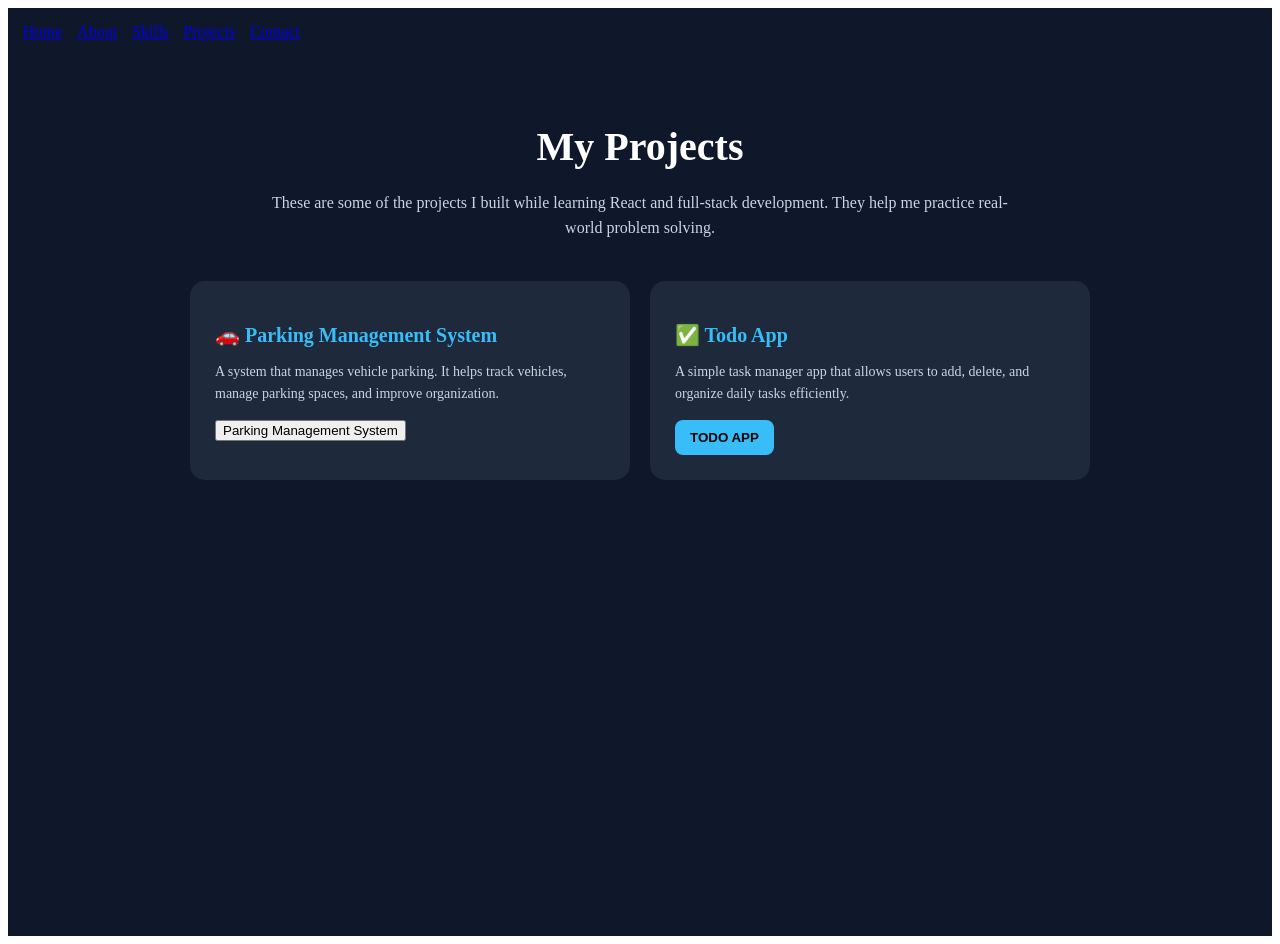
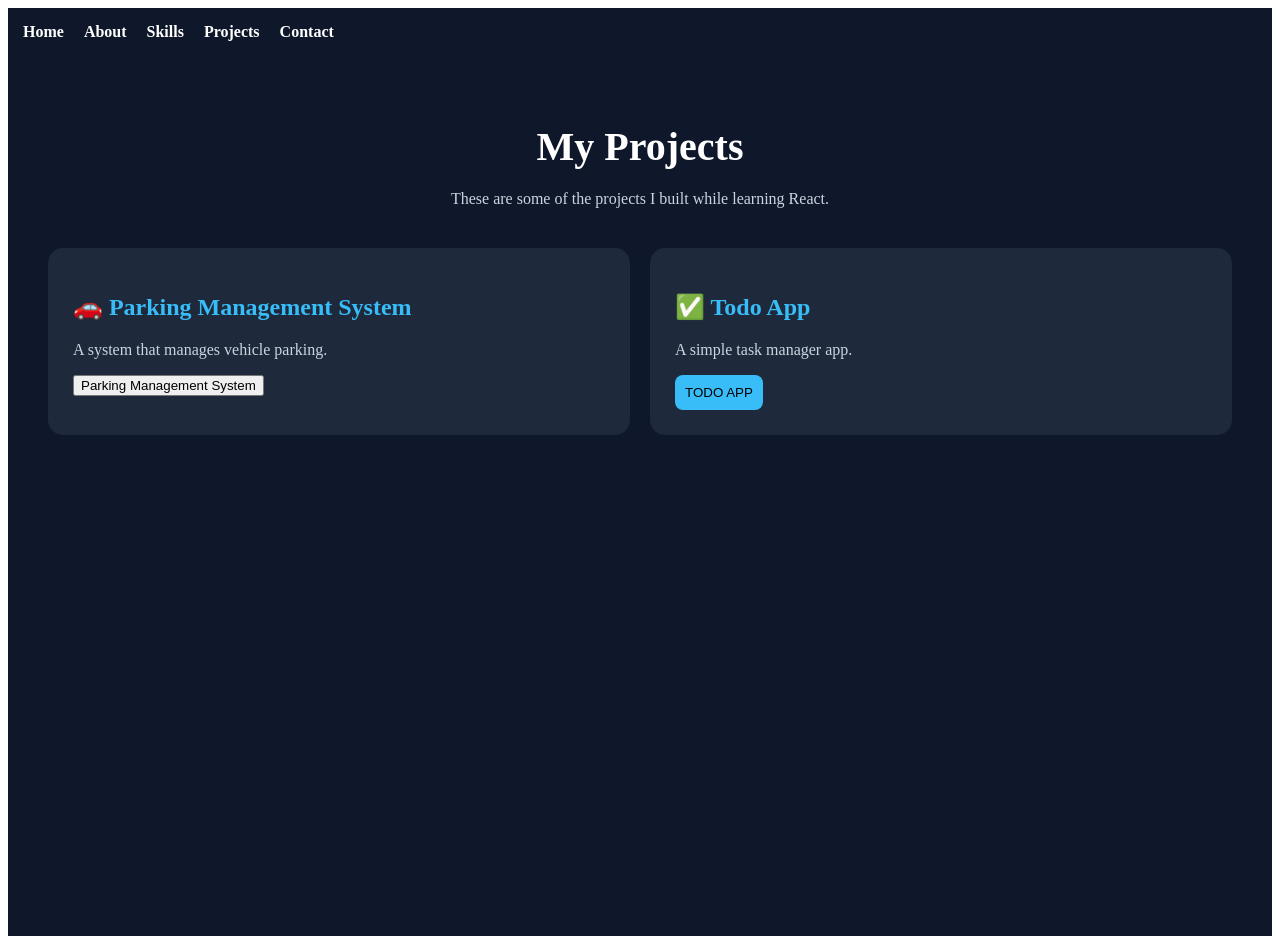
Before and after one commit to igizenezakezab-png/portfolio, a React (Vite) app: page /projects in a window 1280 px wide. Built offline with nearby package versions, Linux system fonts and the light colour scheme.

Commit message:
work now done

```diff
--- a/src/App.jsx
+++ b/src/App.jsx
@@ -2,20 +2,21 @@ import { Routes, Route, Link } from "react-router-dom";
 
 import Home from "./pages/Home";
 import About from "./pages/About";
-import Contact from "./pages/contact";
-import Skills from "./pages/skills";
+import Contact from "./pages/Contact";
+import Skills from "./pages/Skills";
 import Projects from "./pages/projects";
+<p></p>
 
 export default function App() {
   return (
     <>
       {/* NAVBAR */}
       <nav style={styles.nav}>
-        <Link to="/">Home</Link>
-        <Link to="/about">About</Link>
-        <Link to="/skills">Skills</Link>
-        <Link to="/projects">Projects</Link>
-        <Link to="/contact">Contact</Link>
+        <Link style={styles.link} to="/">Home</Link>
+        <Link style={styles.link} to="/about">About</Link>
+        <Link style={styles.link} to="/skills">Skills</Link>
+        <Link style={styles.link} to="/projects">Projects</Link>
+        <Link style={styles.link} to="/contact">Contact</Link>
       </nav>
 
       {/* ROUTES */}
@@ -33,9 +34,13 @@ export default function App() {
 const styles = {
   nav: {
     display: "flex",
-    gap: "15px",
+    gap: "20px",
     padding: "15px",
     background: "#0f172a",
-    color: "white"
-  }
+  },
+  link: {
+    color: "white",
+    textDecoration: "none",
+    fontWeight: "bold",
+  },
 };
--- a/src/main.jsx
+++ b/src/main.jsx
@@ -1,7 +1,7 @@
 import React from "react";
 import ReactDOM from "react-dom/client";
+import App from "./App.jsx";
 import { BrowserRouter } from "react-router-dom";
-import App from "./App";
 
 ReactDOM.createRoot(document.getElementById("root")).render(
   <BrowserRouter>
--- a/src/pages/Home.jsx
+++ b/src/pages/Home.jsx
@@ -1,5 +1,6 @@
 import "./home.css";
 import { useEffect, useState } from "react";
+import { useNavigate } from "react-router-dom";
 
 export default function Home() {
   const roles = [
@@ -11,6 +12,7 @@ export default function Home() {
   ];
 
   const [index, setIndex] = useState(0);
+  const navigate = useNavigate();
 
   useEffect(() => {
     const interval = setInterval(() => {
@@ -22,19 +24,6 @@ export default function Home() {
 
   return (
     <div className="home">
-      {/* NAVBAR */}
-      <nav className="navbar">
-        <h2 className="logo">KB</h2>
-        <div className="links">
-          <a href="home">Home</a>
-          <a href="about">About</a>
-          <a href="skills">Skills</a>
-          <a href="projects">Projects</a>
-          <a href="contact">Contact</a>
-        </div>
-      </nav>
-
-      {/* HERO */}
       <section className="hero">
         <div className="hero-left">
           <p className="intro">WELCOME TO MY PORTFOLIO</p>
@@ -48,13 +37,23 @@ export default function Home() {
           </h2>
 
           <p className="description">
-            Passionate developer building modern web applications. Explore my
-            journey, projects, and skills as I grow in tech.
+            Passionate developer building modern web applications.
           </p>
 
           <div className="buttons">
-            <button className="btn primary">View Projects</button>
-            <button className="btn outline">Contact Me</button>
+            <button
+              className="btn primary"
+              onClick={() => navigate("/projects")}
+            >
+              View Projects
+            </button>
+
+            <button
+              className="btn outline"
+              onClick={() => navigate("/contact")}
+            >
+              Contact Me
+            </button>
           </div>
         </div>
 
--- a/src/pages/contact.jsx
+++ b/src/pages/contact.jsx
@@ -1,10 +1,5 @@
 import React, { useState } from "react";
-import {
-  FaFacebook,
-  FaInstagram,
-  FaFacebookMessenger,
-  FaEnvelope,
-} from "react-icons/fa";
+import { FaFacebook, FaInstagram } from "react-icons/fa";
 
 export default function Contact() {
   const [form, setForm] = useState({
@@ -49,16 +44,6 @@ export default function Contact() {
           />
 
           <input
-            type="email"
-            name="email"
-            placeholder="Your Email"
-            value={form.email}
-            onChange={handleChange}
-            style={styles.input}
-            required
-          />
-
-          <input
             name="phone_number"
             placeholder="Phone Number"
             value={form.phone_number}
@@ -85,34 +70,28 @@ export default function Contact() {
         <div style={styles.infoBox}>
           <h2>My Social Media</h2>
 
-          <p>
-            <FaFacebook color="#1877F2" /> Facebook:keza belyse
+          <p style={styles.social}>
+            <FaFacebook color="#1877F2" size={20} />
             <a
-              href="https://www.facebook.com/keza.belyse"
+              href="https://www.facebook.com/keza.belyse.641474/"
               target="_blank"
               rel="noreferrer"
               style={styles.link}
             >
-              keza belyse
+              Facebook Profile
             </a>
           </p>
 
-          <p>
-            <FaFacebookMessenger color="#00B2FF" /> Messenger: keza belyse
-          </p>
-
-          <p>
-            <FaInstagram color="#E1306C" /> Instagram: keza_b🏀
+          <p style={styles.social}>
+            <FaInstagram color="#E1306C" size={20} />
             <a
-            href="https://www.instagram.com/"
-            target="_blank"
-            rel="noreferrer"
-            style={styles.link}
-            ></a>
-          </p>
-
-          <p>
-            <FaEnvelope /> Email: youremail@gmail.com
+              href="https://www.instagram.com/keza7868/"
+              target="_blank"
+              rel="noreferrer"
+              style={styles.link}
+            >
+              Instagram Profile
+            </a>
           </p>
         </div>
 
@@ -169,11 +148,18 @@ const styles = {
     background: "#1e293b",
     padding: "20px",
     borderRadius: "10px",
-    lineHeight: "2",
+  },
+
+  social: {
+    display: "flex",
+    alignItems: "center",
+    gap: "10px",
+    margin: "15px 0",
   },
 
   link: {
     color: "#38bdf8",
     textDecoration: "none",
+    fontWeight: "bold",
   },
 };
--- a/src/pages/projects.jsx
+++ b/src/pages/projects.jsx
@@ -6,43 +6,37 @@ export default function Projects() {
 
   return (
     <div style={styles.container}>
-
       <h1 style={styles.title}>My Projects</h1>
 
       <p style={styles.text}>
-        These are some of the projects I built while learning React and full-stack
-        development. They help me practice real-world problem solving.
+        These are some of the projects I built while learning React.
       </p>
 
       <div style={styles.grid}>
 
-        {/* PROJECT 1 */}
         <div style={styles.card}>
           <h2 style={styles.projectTitle}>🚗 Parking Management System</h2>
+          <p style={styles.desc}>
+            A system that manages vehicle parking.
+          </p>
 
-          <p style={styles.desc}>
-            A system that manages vehicle parking. It helps track vehicles,
-            manage parking spaces, and improve organization.
-          </p>
-<button
-  onClick={() => window.open("https://parking-topaz.vercel.app/", "_blank")}
->
-  Parking Management System
-</button>
+          <button
+            onClick={() => openProject("https://parking-topaz.vercel.app/")}
+          >
+            Parking Management System
+          </button>
         </div>
 
-        {/* PROJECT 2 */}
         <div style={styles.card}>
           <h2 style={styles.projectTitle}>✅ Todo App</h2>
 
           <p style={styles.desc}>
-            A simple task manager app that allows users to add, delete, and
-            organize daily tasks efficiently.
+            A simple task manager app.
           </p>
 
           <button
             style={styles.button}
-            onClick={() => openProject("https://todo-app-xntu.vercel.app/","_blank")}
+            onClick={() => openProject("https://todo-app-xntu.vercel.app/")}
           >
             TODO APP
           </button>
@@ -53,7 +47,6 @@ export default function Projects() {
   );
 }
 
-/* STYLES */
 const styles = {
   container: {
     minHeight: "100vh",
@@ -62,55 +55,38 @@ const styles = {
     padding: "40px",
     textAlign: "center"
   },
-
   title: {
     fontSize: "40px",
     marginBottom: "20px"
   },
-
   text: {
     maxWidth: "750px",
     margin: "0 auto",
     color: "#cbd5e1",
-    marginBottom: "40px",
-    lineHeight: "1.6"
+    marginBottom: "40px"
   },
-
   grid: {
     display: "grid",
     gridTemplateColumns: "repeat(auto-fit, minmax(280px, 1fr))",
-    gap: "20px",
-    maxWidth: "900px",
-    margin: "0 auto"
+    gap: "20px"
   },
-
   card: {
     background: "#1e293b",
     padding: "25px",
     borderRadius: "15px",
     textAlign: "left"
   },
-
   projectTitle: {
-    fontSize: "20px",
-    marginBottom: "10px",
     color: "#38bdf8"
   },
-
   desc: {
-    fontSize: "14px",
-    color: "#cbd5e1",
-    lineHeight: "1.6",
-    marginBottom: "15px"
+    color: "#cbd5e1"
   },
-
   button: {
-    padding: "10px 15px",
+    padding: "10px",
+    background: "#38bdf8",
     border: "none",
     borderRadius: "8px",
-    background: "#38bdf8",
-    color: "black",
-    cursor: "pointer",
-    fontWeight: "bold"
+    cursor: "pointer"
   }
 };
```
